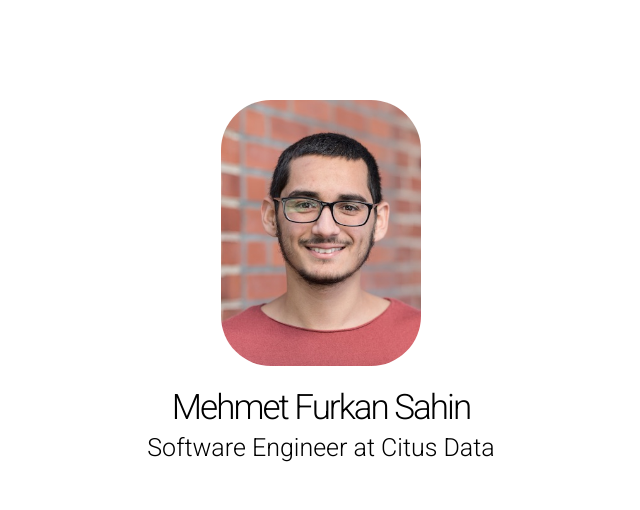
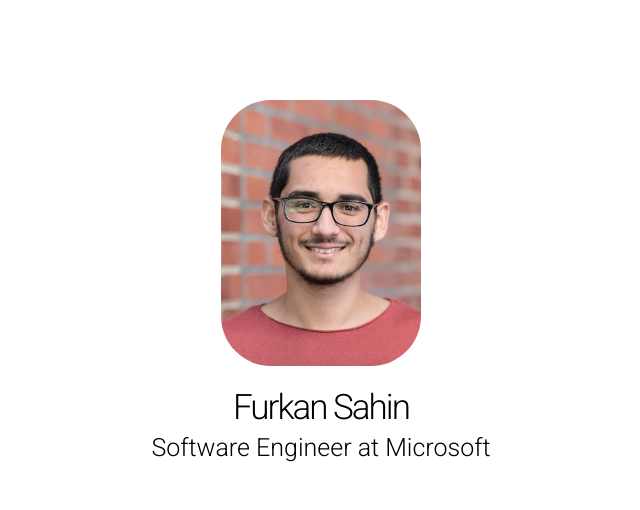
Before and after one commit to furkansahin/furkansahin.github.io, a plain HTML site: page index.html in a window 1280 px wide. Shown: the top 510 px of the page, without its empty margins (319-959 px from the left). Drawn offline with Linux system fonts and the light colour scheme.

Commit message:
name and title change

```diff
--- a/index.html
+++ b/index.html
@@ -10,8 +10,8 @@
 </head>
 <body>
 	<img id="od" src = "img/furkan.jpg" style= "width: 200px;"/>
-	<h1>Mehmet Furkan Sahin</h1>
-	<p>Software Engineer at Citus Data</p>
+	<h1>Furkan Sahin</h1>
+	<p>Software Engineer at Microsoft</p>
 
 	<div id = "links">
 	<a href="Resume-FurkanSahin.pdf" target="_blank"><img class="linkimg" src="img/cv.png"></a>
```
